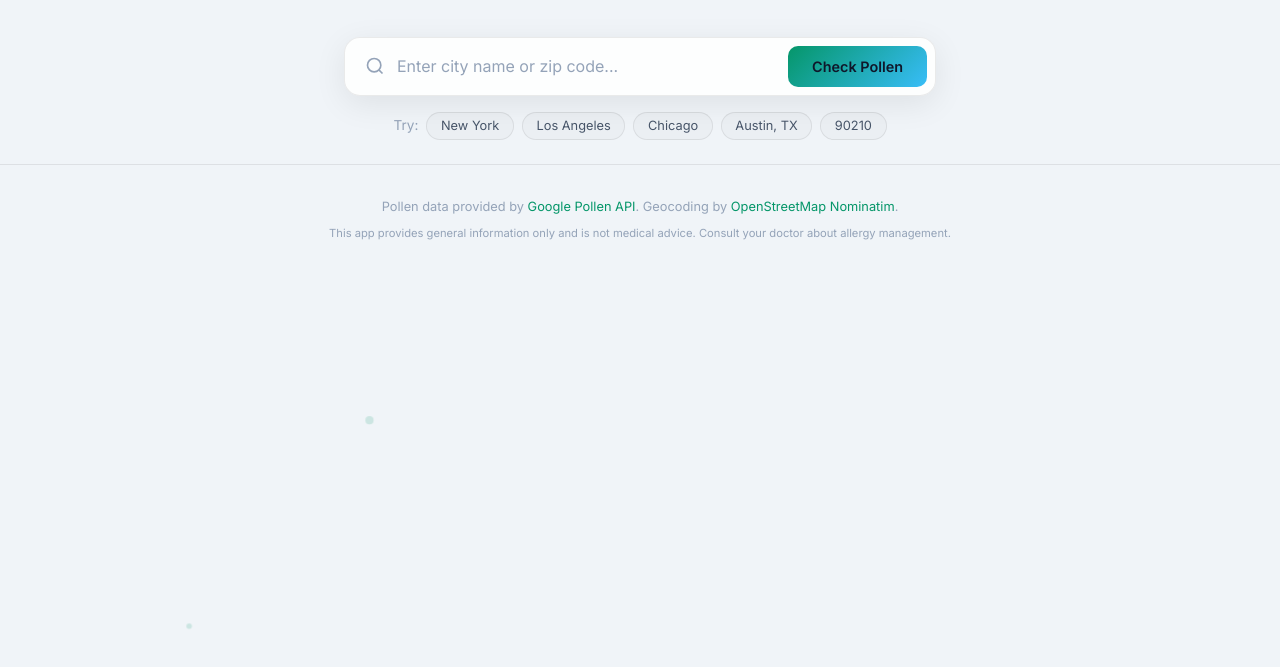
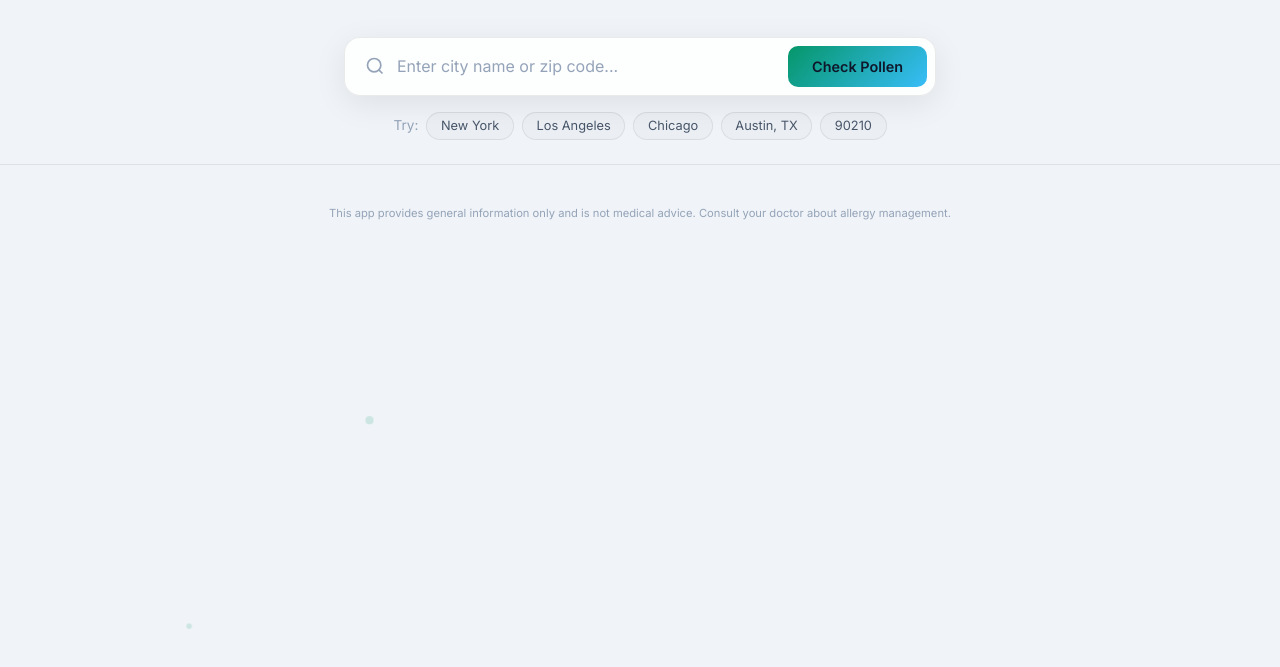
Before and after one commit to notabotorai/pollen, a website built with Vite: page index.html in a window 1280 px wide. Shown: the part 123-790 px from the top of the page. Built offline with nearby package versions, Linux system fonts and the light colour scheme.

Commit message:
Add Vercel serverless functions, remove footer attribution

```diff
--- a/index.html
+++ b/index.html
@@ -132,7 +132,7 @@
 
   <!-- Footer -->
   <footer class="footer">
-    <p>Pollen data provided by <a href="https://developers.google.com/maps/documentation/pollen" target="_blank" rel="noopener">Google Pollen API</a>. Geocoding by <a href="https://nominatim.openstreetmap.org/" target="_blank" rel="noopener">OpenStreetMap Nominatim</a>.</p>
+
     <p class="footer__disclaimer">This app provides general information only and is not medical advice. Consult your doctor about allergy management.</p>
   </footer>
 
```
